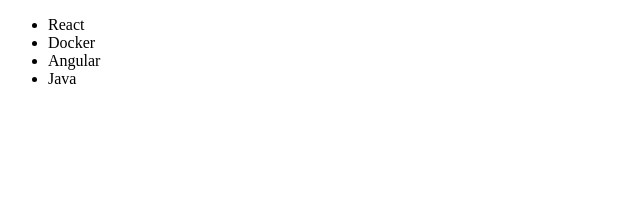
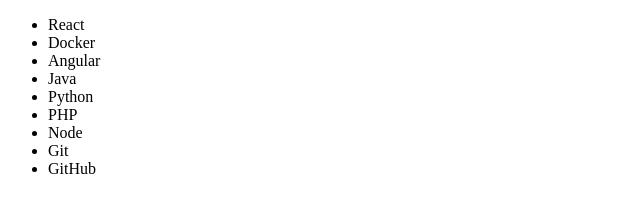
Before and after one commit to SABHGG/practicando-git-y-github, a plain HTML site: page index.html in a window 1280 px wide. Shown: the whole page, without its empty margins (0-640 px from the left). Drawn offline with Linux system fonts and the light colour scheme.

Commit message:
añadiendo mas lenguajes

```diff
--- a/index.html
+++ b/index.html
@@ -12,6 +12,11 @@
         <li>Docker</li>
         <li>Angular</li>
         <li>Java</li>
+        <li>Python</li>
+        <li>PHP</li>
+        <li>Node</li>
+        <li>Git</li>
+        <li>GitHub</li>
     </ul>
 </body>
 </html>
```
